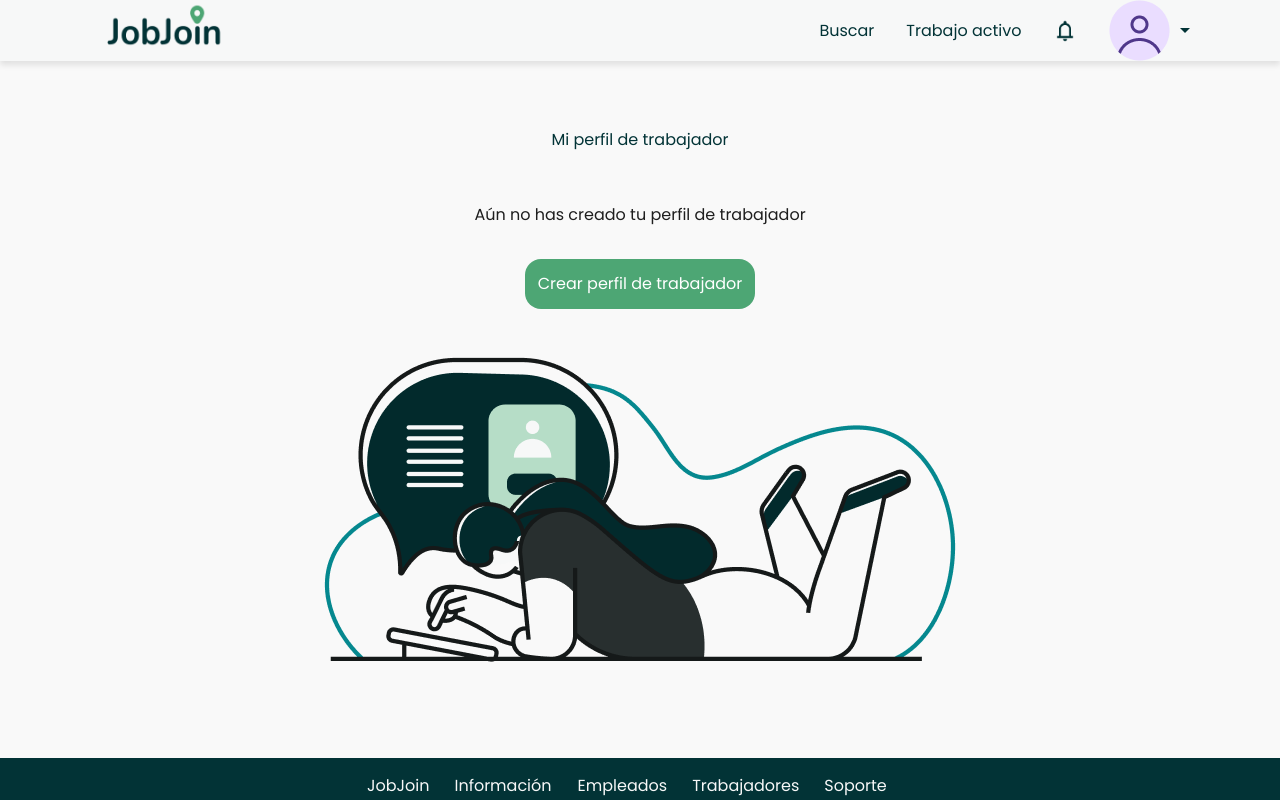
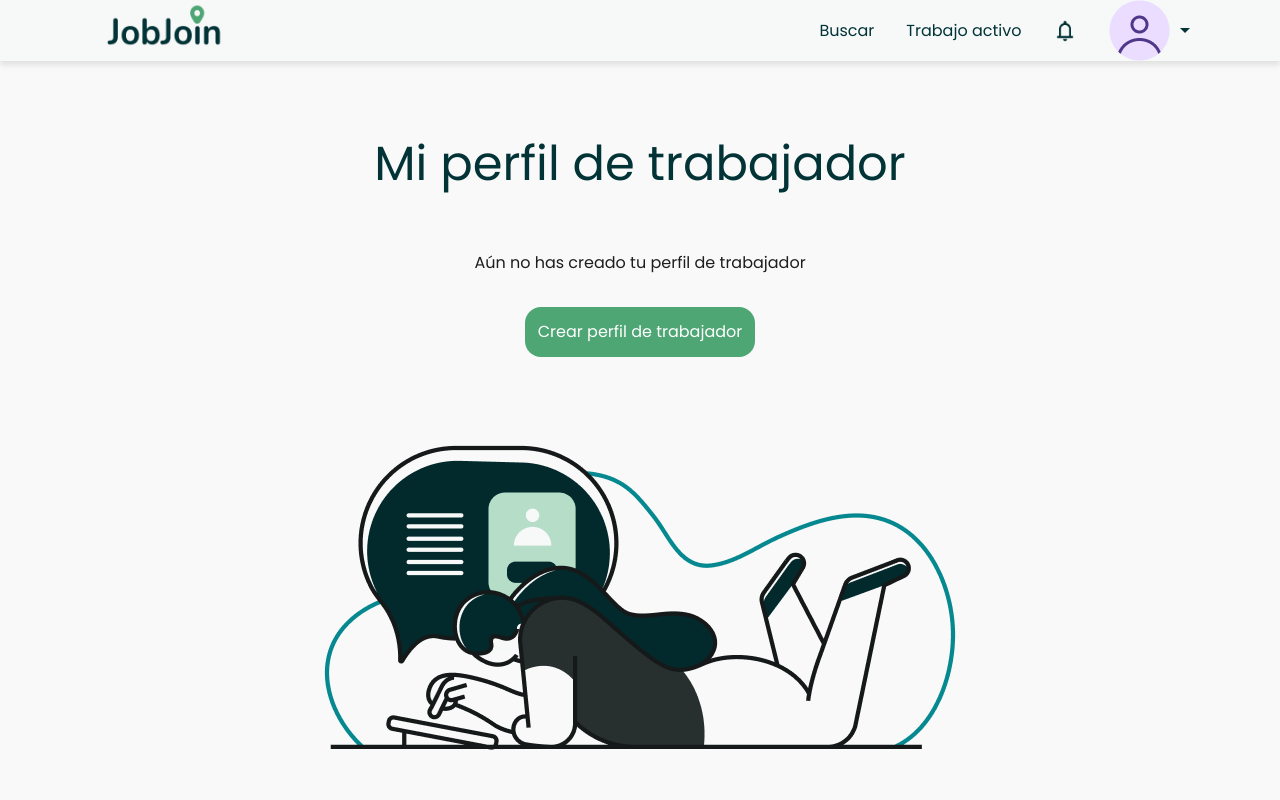
Before and after one commit to MarbeniX/JobJoin, a React (Vite) app: page /inicio-perfil-trabajador in a window 1280 px wide. Shown: the top 800 px of the page. Built offline with nearby package versions, Linux system fonts and the light colour scheme.

Commit message:
Boton y links

```diff
--- a/src/Components/Headers/HeaderSesiónIniciada.jsx
+++ b/src/Components/Headers/HeaderSesiónIniciada.jsx
@@ -34,8 +34,8 @@ export default function HeaderSesiónIniciada(){
             </div>
             {menuVisible && (
                 <div className="headerSesionIniciada-links-menu">
-                    <a>Mi perfil personal</a>
-                    <a>Mi perfil de trabajador</a>
+                    <a href="/perfil-historial-sin-historial">Mi perfil personal</a>
+                    <a href="/inicio-perfil-trabajador">Mi perfil de trabajador</a>
                     <a>Centro de ayuda</a>
                     <a>Cerrar sesión</a>
                 </div>
--- a/src/Css/InicioPerfilDeTrabajador.css
+++ b/src/Css/InicioPerfilDeTrabajador.css
@@ -6,7 +6,7 @@
     margin-top: 1rem;
     margin-bottom: 5rem;
 }
-.InicioPerfilDeTrabajador > button{
+.InicioPerfilDeTrabajador > a{
     background-color: #4DA674;
     color: white;
     border: none;
@@ -16,6 +16,12 @@
     padding: 0.8rem;
     margin-top: 2rem;
     margin-bottom: 3rem;
+}
+.InicioPerfilDeTrabajador > img{
+    margin-top: 2.5rem;
+}
+.InicioPerfilDeTrabajador > h1{
+    font-size: 3rem;
 }
 
 /*Solicitudes de trabajo*/
--- a/src/Pages/InicioPerfilDeTrabajador.jsx
+++ b/src/Pages/InicioPerfilDeTrabajador.jsx
@@ -2,6 +2,7 @@ import Header from "../Components/Headers/HeaderSesiónIniciada"
 import Footer from "../Components/Footer"
 import PerfilTrabajadorIcon from "../Images/InicioPerfilTrabajador.png"
 import "../Css/InicioPerfilDeTrabajador.css"
+import { Link } from "react-router-dom"
 
 export default function InicioPerfilDeTrabajador(){
     return(
@@ -10,7 +11,7 @@ export default function InicioPerfilDeTrabajador(){
             <div className="InicioPerfilDeTrabajador">
                 <h1>Mi perfil de trabajador</h1>
                 <p>Aún no has creado tu perfil de trabajador</p>
-                <button>Crear perfil de trabajador</button>
+                <Link to="/crear-perfil-trabajador">Crear perfil de trabajador</Link>
                 <img src={PerfilTrabajadorIcon} alt="PerfilInicioTrabajador Icon" />
             </div>
             <Footer/>
--- a/src/Pages/PerfilHistorialSinHistorial.jsx
+++ b/src/Pages/PerfilHistorialSinHistorial.jsx
@@ -30,6 +30,7 @@ export default function PerfilHistorialSinHistorial(){
                             <p>Empieza a aprovechar al máximo JobJoin y contrata a los mejores</p>
                         </div>
                         <button className="perfilHistorial-historial-registro-button">Buscar un servicio</button>
+                        {/*Todo este div se genera en caso de que si haya un registro, en caso de que no se renderiza el siguiente div mayor de abajo perfilHistorialSinHistorial-configuración  */}
                         <div className="perfilHistorial-historial-registro-registros">
                             <div className="perfilHistorialSinHistorial-registros">
                                 <p className="perfilHistorialSinHistorial-titulosComponentes">Todas</p>
@@ -37,7 +38,6 @@ export default function PerfilHistorialSinHistorial(){
                                     <RegistroDeServicios/>
                                     <RegistroDeServicios/>
                                     <RegistroDeServicios/>
-
                                 </div>
                             </div>
                             <div>
```
